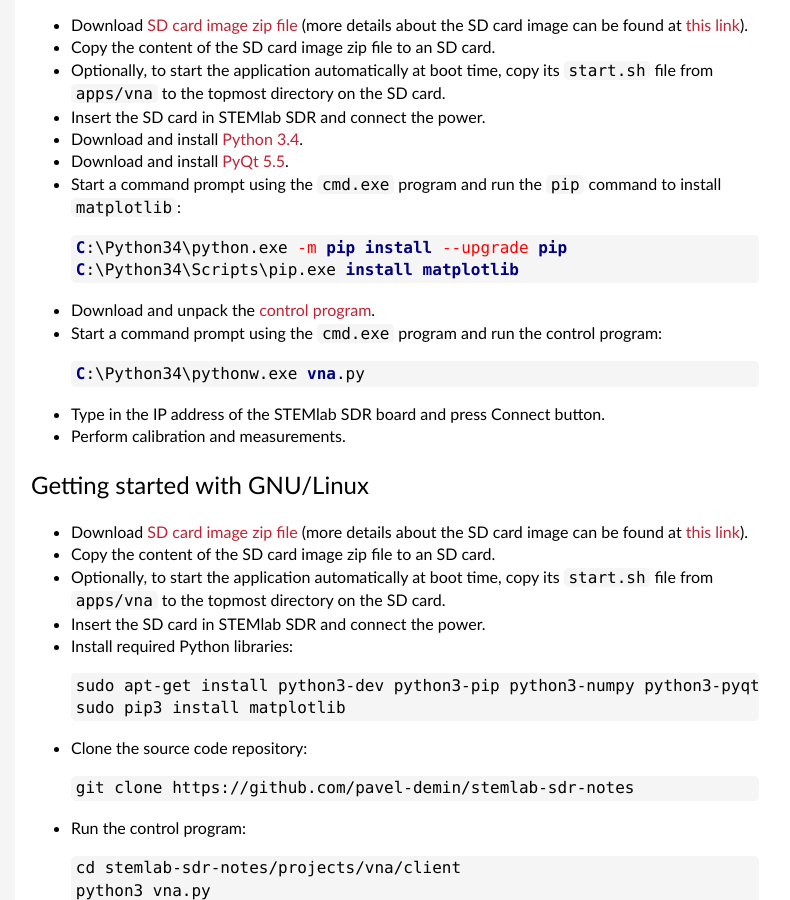
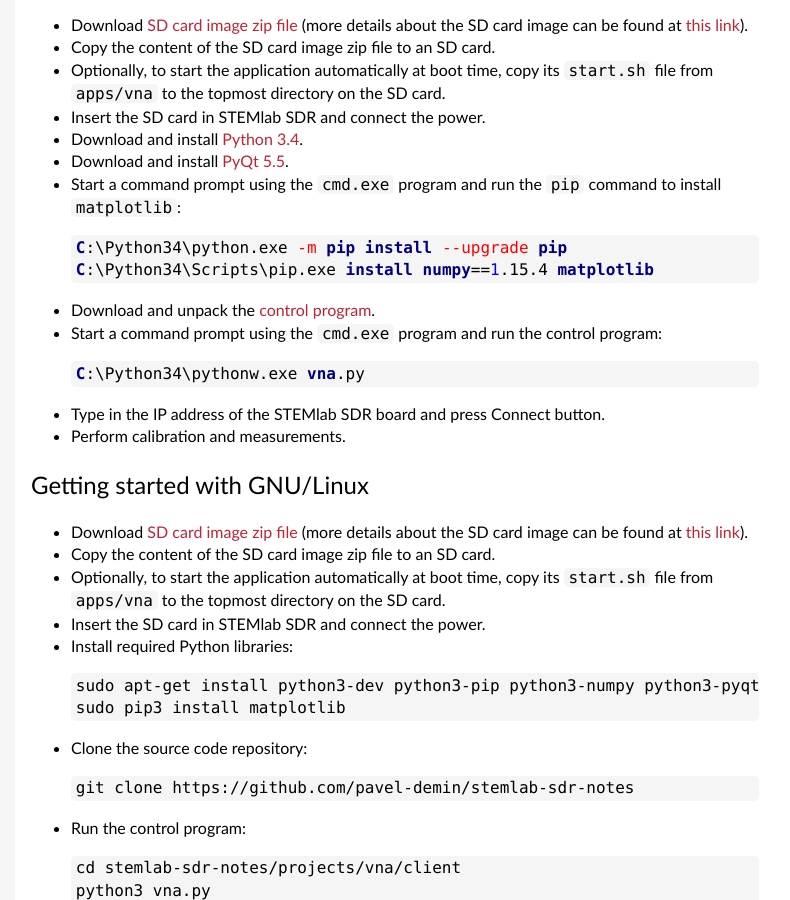
Before and after one commit to pavel-demin/stemlab-sdr-notes, a Jekyll site: the page built from vna.md, in a window 1280 px wide and 900 px high, scrolled down 1898 px. Shown: the whole window, without its empty margins (225-1015 px from the left). Built offline with Jekyll 4.4.1, drawn with Linux system fonts in a browser that asks for light colours.

Commit message:
update matplotlib installation command in vna

```diff
--- a/vna.md
+++ b/vna.md
@@ -59,7 +59,7 @@
  - Start a command prompt using the `cmd.exe` program and run the `pip` command to install `matplotlib`:
 {% highlight winbatch %}
 C:\Python34\python.exe -m pip install --upgrade pip
-C:\Python34\Scripts\pip.exe install matplotlib
+C:\Python34\Scripts\pip.exe install numpy==1.15.4 matplotlib
 {% endhighlight %}
  - Download and unpack the [control program](https://github.com/pavel-demin/stemlab-sdr-notes/releases/download/20190224/vna-python3-20190224.zip).
  - Start a command prompt using the `cmd.exe` program and run the control program:
```
